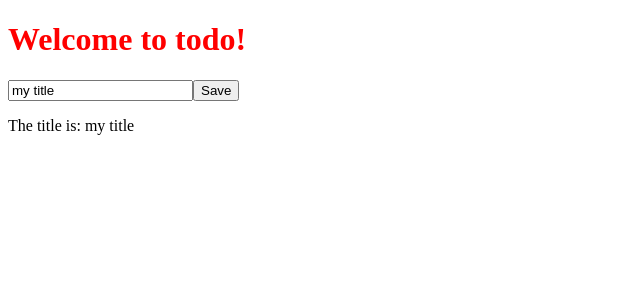
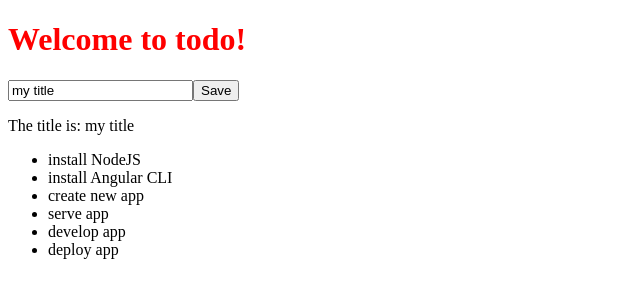
Before and after one commit to AngularBootCamp/todo-list-tutorial-steps, an Angular app: page / in a window 1280 px wide. Shown: the top 300 px of the page, without its empty margins (0-640 px from the left). Built offline with nearby package versions, Linux system fonts and the light colour scheme.

Commit message:
Complete "The list" step

```diff
--- a/src/app/app.component.ts
+++ b/src/app/app.component.ts
@@ -8,9 +8,23 @@
     </h1>
 
     <todo-input></todo-input>
+    <ul>
+      <li *ngFor="let item of todoList">
+        {{ item.title }}
+      </li>
+    </ul>
   `,
   styleUrls: ['./app.component.css']
 })
 export class AppComponent {
   title = 'todo';
+
+  todoList = [
+    {title: 'install NodeJS'},
+    {title: 'install Angular CLI'},
+    {title: 'create new app'},
+    {title: 'serve app'},
+    {title: 'develop app'},
+    {title: 'deploy app'},
+  ];
 }
```
